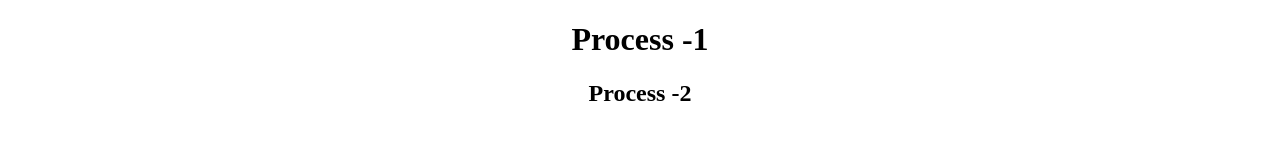
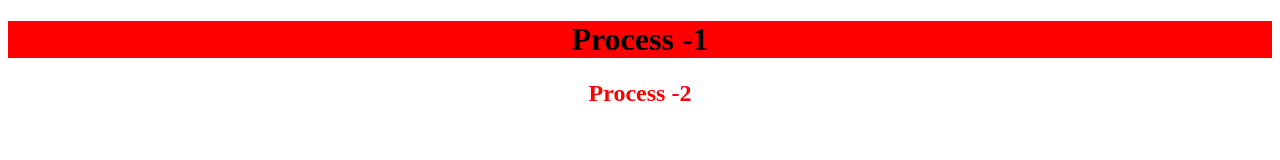
Before and after one commit to Redcheek1/WepApp, a plain HTML site: page dom.html in a window 1280 px wide. Drawn offline with Linux system fonts and the light colour scheme.

Commit message:
Add files via upload

```diff
--- a/dom.html
+++ b/dom.html
@@ -7,8 +7,10 @@
             h1, h2 { text-align: center; }
         </style>
         <script>
+            window.onload = function() {
             document.querySelector( 'h1' ).style.backgroundColor = 'red';
             document.querySelector( 'h2' ).style.color = 'red';
+            };
         </script>
     </head>
     <body>
```
